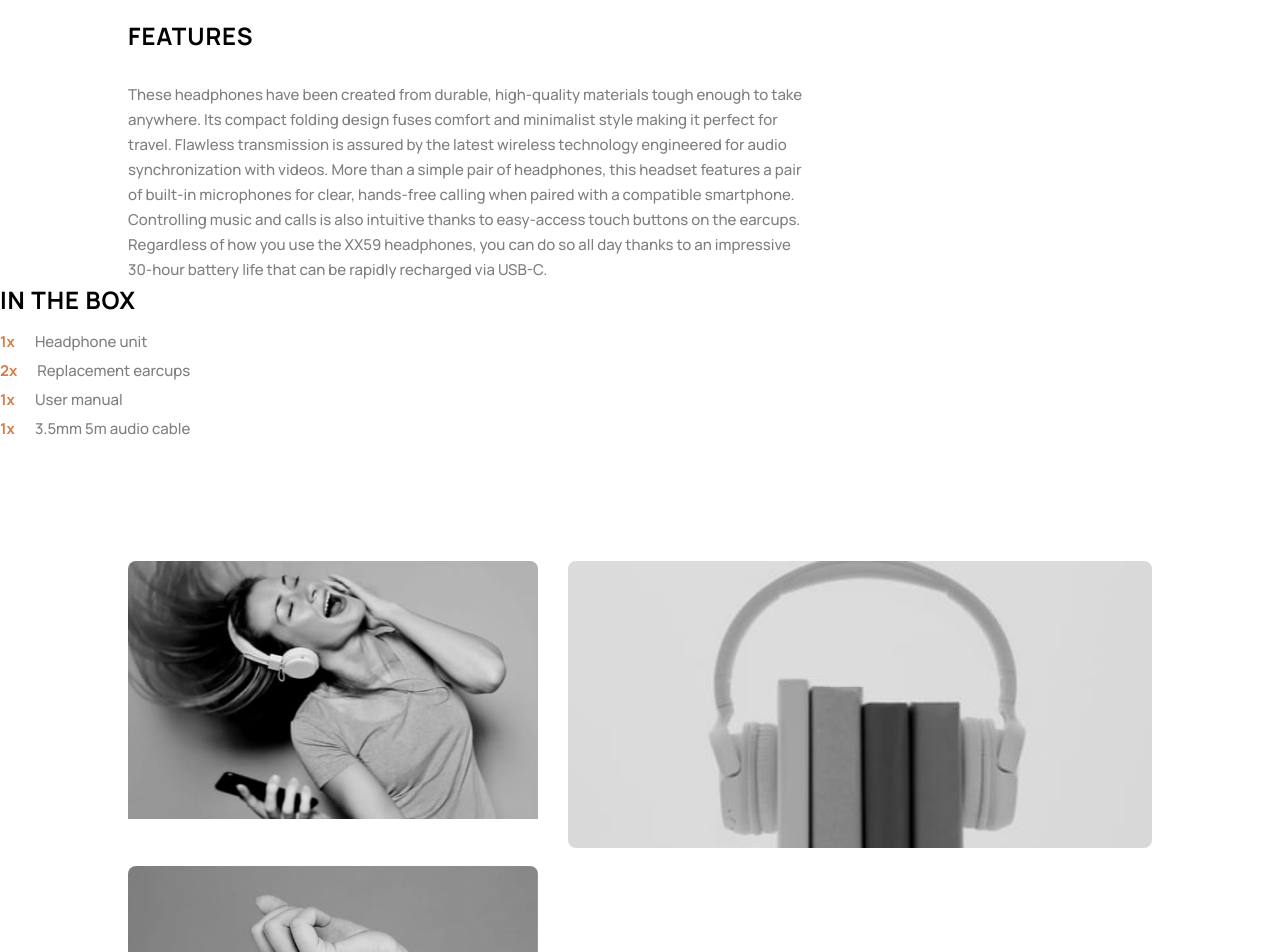
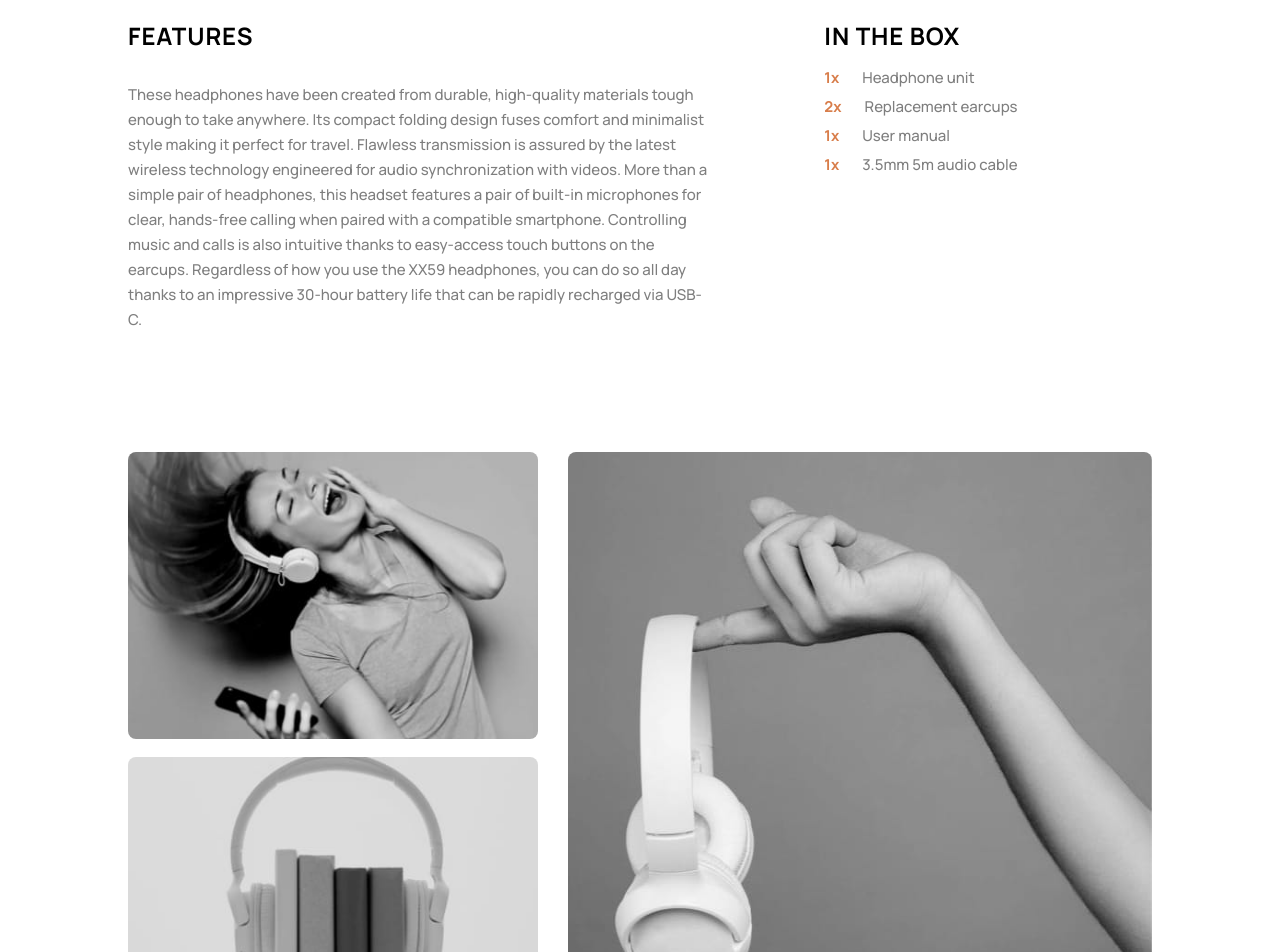
Before and after one commit to Ckola99/Ecom-site, a React (Vite) app in the folder audiophileSite/: page /product/xx59-headphones in a window 1280 px wide. Shown: the part 760-1712 px from the top of the page. Built offline with nearby package versions, Linux system fonts and the light colour scheme.

Commit message:
fix of errors

```diff
--- a/audiophileSite/src/pages/Checkout.jsx
+++ b/audiophileSite/src/pages/Checkout.jsx
@@ -347,7 +347,7 @@ const Checkout = () => {
 					</fieldset>
 				</form>
 
-				<div className="bg-white rounded-lg w-[327px] grid justify-self-center mt-10 h-auto p-5 md:w-[689px] lg:m-0 lg:w-[350px] lg:p-0 lg:col-start-2 lg:row-span-[50%] lg:flex lg:flex-col h-[80%] lg:overflow-auto">
+				<div className="bg-white rounded-lg w-[327px] grid justify-self-center mt-10 h-auto p-5 md:w-[689px] lg:m-0 lg:w-full lg:p-0 lg:col-start-2 lg:row-span-[50%] lg:flex lg:flex-col lg:h-[80%] lg:overflow-auto">
 					<h1 className="text-transform: uppercase py-7 px-5 font-bold text-[18px] ">
 						summary
 					</h1>
--- a/audiophileSite/src/pages/HomePage.jsx
+++ b/audiophileSite/src/pages/HomePage.jsx
@@ -49,9 +49,9 @@ const HomePage = () => {
       <div role="Hero" className="h-[600px] w-full flex place-content-center relative md:h-[729px] lg:place-content-start">
         <img
           srcSet={`
-            ${heroBgMobile} 300w,
-            ${heroBgTablet} 768w,
-            ${heroBgDesktop} 1024w
+            ${heroBgMobile} 300vw,
+            ${heroBgTablet} 768vw,
+            ${heroBgDesktop} 1024vw
           `}
           src={heroBgMobile} // fallback image
           alt="hero image"
@@ -115,9 +115,9 @@ const HomePage = () => {
       <div className="w-[327px] h-[320px] mx-auto my-6 flex items-center relative md:h-[320px] md:w-[689px] lg:w-[80%]">
         <img
           srcSet={`
-            ${speakerBg} 300w,
-            ${zx7bg} 768w,
-            ${zx7bgDesktop} 1024w
+            ${speakerBg} 300vw,
+            ${zx7bg} 768vw,
+            ${zx7bgDesktop} 1024vw
           `}
           src={speakerBg} // fallback image
           alt="zx7 speaker"
@@ -138,9 +138,9 @@ const HomePage = () => {
       <div className="grid mx-auto h-[424px] w-[327px] md:grid-cols-2 md:w-[689px] md:h-[320px] lg:w-[80%] lg:gap-8">
         <img
           srcSet={`
-            ${earphonesImg} 300w,
-            ${earphonesImgTablet} 768w,
-            ${earphonesImgDesktop} 1024w
+            ${earphonesImg} 300vw,
+            ${earphonesImgTablet} 768vw,
+            ${earphonesImgDesktop} 1024vw
           `}
           src={earphonesImg} // fallback image
           alt="earphones in case"
--- a/audiophileSite/src/pages/ProductPage.jsx
+++ b/audiophileSite/src/pages/ProductPage.jsx
@@ -1,47 +1,71 @@
 import { useParams, useNavigate } from "react-router-dom";
-import { useState, useEffect } from "react";
-import { Helmet } from "react-helmet";
 import productsData from "../data.json";
 import AddToCart from "../components/AddToCart";
 import Items from "../components/Items";
 import Suggestions from "../components/Suggestions";
+import { useState, useEffect } from "react";
+import { Helmet } from "react-helmet";
 
-// Utility functions
-const determineScreenSize = (width) => {
-	if (width >= 1024) return "desktop";
-	if (width >= 768) return "tablet";
-	return "mobile";
+const ProductPage = () => {
+	const [screenSize, setScreenSize] = useState("mobile");
+
+	useEffect(() => {
+		const handleResize = () => {
+			if (window.innerWidth >= 1024) {
+				setScreenSize("desktop");
+			} else if (window.innerWidth >= 768) {
+				setScreenSize("tablet");
+			} else {
+				setScreenSize("mobile");
+			}
 		};
 
-const formatPrice = (price) => price.toLocaleString();
+		window.addEventListener("resize", handleResize);
 
-const generateImageUrl = (productSlug, screenSize, imageType) => {
-	return `/assets/product-${productSlug}/${screenSize}/image-${imageType}.jpg`;
+		// Check initial width on component mount
+		handleResize();
+
+		return () => {
+			window.removeEventListener("resize", handleResize);
 		};
-
-const ProductPage = () => {
-	const [screenSize, setScreenSize] = useState(determineScreenSize(window.innerWidth));
-
-	const handleResize = () => setScreenSize(determineScreenSize(window.innerWidth));
-
-	useEffect(() => {
-		window.addEventListener("resize", handleResize);
-		return () => window.removeEventListener("resize", handleResize);
 	}, []);
 
 	const { productSlug } = useParams();
 	const product = productsData.find((p) => p.slug === productSlug);
+	const picUrl = `/assets/product-${productSlug}/${
+		screenSize === "tablet"
+			? "tablet"
+			: screenSize === "desktop"
+			? "desktop"
+			: "mobile"
+	}/image-category-page-preview.jpg`;
+	const productPic1 = `/assets/product-${productSlug}/${
+		screenSize === "tablet"
+			? "tablet"
+			: screenSize === "desktop"
+			? "desktop"
+			: "mobile"
+	}/image-gallery-1.jpg`;
+	const productPic2 = `/assets/product-${productSlug}/${
+		screenSize === "tablet"
+			? "tablet"
+			: screenSize === "desktop"
+			? "desktop"
+			: "mobile"
+	}/image-gallery-2.jpg`;
+	const productPic3 = `/assets/product-${productSlug}/${
+		screenSize === "tablet"
+			? "tablet"
+			: screenSize === "desktop"
+			? "desktop"
+			: "mobile"
+	}/image-gallery-3.jpg`;
 	const navigate = useNavigate();
+	const formattedPrice = product.price.toLocaleString();
 
 	if (!product) {
 		return <div>Product not found</div>;
 	}
-
-	// Image URLs
-	const picUrl = generateImageUrl(productSlug, screenSize, "category-page-preview");
-	const productPic1 = generateImageUrl(productSlug, screenSize, "gallery-1");
-	const productPic2 = generateImageUrl(productSlug, screenSize, "gallery-2");
-	const productPic3 = generateImageUrl(productSlug, screenSize, "gallery-3");
 
 	return (
 		<div>
@@ -58,22 +82,6 @@ const ProductPage = () => {
 			>
 				Go Back
 			</button>
-
-			<ProductDetails product={product} picUrl={picUrl} formattedPrice={formatPrice(product.price)} />
-			<ProductFeatures features={product.features} />
-			<ProductInTheBox items={product.includes} />
-
-			<ImageGallery images={[productPic1, productPic2, productPic3]} productName={product.name} />
-
-			<Suggestions product={product} />
-			<Items />
-		</div>
-	);
-};
-
-// Extracted Components
-
-const ProductDetails = ({ product, picUrl, formattedPrice }) => (
 			<div className="mt-[30px] w-[327px] h-auto mx-auto flex flex-col gap-7 md:grid md:grid-cols-[281px_339px] md:w-[689px] md:h-[480px] md:gap-[69px] lg:w-[80%] lg:grid-cols-2 lg:gap-[11%] lg:h-[560px]">
 				<div className="md:bg-second-gray md:flex md:items-center md:w-[281px] md:rounded-lg lg:w-full">
 					<img
@@ -83,11 +91,11 @@ const ProductDetails = ({ product, picUrl, formattedPrice }) => (
 					/>
 				</div>
 				<div className="md:w-[339px] md:h-[auto] md:flex md:flex-col md:gap-6 md:justify-center flex flex-col gap-6 lg:w-[90%]">
-			{product.new && (
+					{product.new ? (
 						<p className="text-transform: uppercase text-main-orange tracking-[10px] text-[14px] md:tracking-[8.57px]">
 							new product
 						</p>
-			)}
+					) : null}
 					<h2 className="text-transform: uppercase font-bold text-[28px] tracking-[1px]">
 						{product.name}
 					</h2>
@@ -100,45 +108,73 @@ const ProductDetails = ({ product, picUrl, formattedPrice }) => (
 					<AddToCart product={product} />
 				</div>
 			</div>
-);
-
-const ProductFeatures = ({ features }) => (
-	<div className="lg:grid lg:grid-cols-[57%_32%] lg:w-[80%] lg:mx-auto lg:mt-20 lg:gap-[11%]">
-		<div className="w-[327px] h-auto flex flex-col mx-auto my-[70px] justify-between md:w-[689px] gap-7 lg:m-0">
+			<div className=" lg:grid lg:grid-cols-[57%_32%] lg:w-[80%] lg:mx-auto lg:mt-20 lg:gap-[11%]">
+				<div className="w-[327px] h-auto flex flex-col mx-auto my-[70px] justify-between md:w-[689px] gap-7 lg:m-0 lg:w-full">
 					<h2 className="font-bold text-2xl leading-[36px] tracking-[0.86px] text-transform: uppercase">
 						Features
 					</h2>
 					<p className="text-[15px] leading-[25px] opacity-50 font-medium">
-				{features}
+						{product.features}
 					</p>
 				</div>
-	</div>
-);
-
-const ProductInTheBox = ({ items }) => (
 				<div className="w-[327px] h-[217px] mx-auto flex flex-col justify-between md:w-[549px] md:h-[159px] md:grid md:grid-cols-2 md:mx-0 md:ml-10 md:gap-[11px] lg:ml-0 lg:flex lg:flex-col">
 					<h2 className="text-transform: uppercase font-bold text-2xl leading-[36px] tracking-[0.86px]">
 						in the box
 					</h2>
-		<div className="w-[210px] h-[157px] md:flex md:flex-col md:justify-between md:justify-self-end">
-			{items.map((item, index) => (
-				<p key={index} className="text-[15px] leading-[25px] font-medium w-">
-					<span className="text-main-orange font-bold mr-5">{item.quantity}x</span>
-					<span className="opacity-50">{item.item}</span>
+					<div className="w-[210px] h-[157px] md:flex md:flex-col md:justify-between  md:justify-self-end ">
+						{product.includes.map(
+							(item, index) => (
+								<p
+									key={
+										index
+									}
+									className="text-[15px] leading-[25px] font-medium w-"
+								>
+									{" "}
+									<span className="text-main-orange font-bold mr-5">
+										{
+											item.quantity
+										}
+										x
+									</span>{" "}
+									<span className="opacity-50">
+										{
+											item.item
+										}
+									</span>
 								</p>
-			))}
+							)
+						)}
 					</div>
 				</div>
-);
-
-const ImageGallery = ({ images, productName }) => (
+			</div>
 			<div className="w-[327px] h-[756px] mx-auto my-[70px] flex flex-col justify-between md:grid md:grid-cols-[277px_413px] md:w-[690px] md:h-[368px] md:mt-[120px] md:gap-[18px] lg:w-[80%] lg:grid-cols-[40%_57%] lg:h-[592px]">
-		{images.map((image, index) => (
-			<div key={index} className="w-[327px] h-[174px] overflow-hidden rounded-lg md:w-[277px] lg:w-full lg:h-full">
-				<img src={image} alt={`${productName} - Image ${index + 1}`} className="lg:w-full" />
+				<div className="w-[327px] h-[174px] overflow-hidden rounded-lg md:row-start-1 md:row-span-1 md:w-[277px] lg:w-full lg:h-full">
+					<img
+						src={productPic1}
+						alt={product.name}
+						className="lg:w-full lg:h-full"
+					/>
 				</div>
-		))}
+				<div className="w-[327px] h-[174px] rounded-lg overflow-hidden md:col-start-1 md:col-span-1 md:row-start-2 md:row-span-1 md:w-[277px] lg:w-full lg:h-full">
+					<img
+						src={productPic2}
+						alt={product.name}
+						className="lg:w-full lg:h-full"
+					/>
+				</div>
+				<div className="w-[327px] h-[368px] rounded-lg overflow-hidden md:col-start-2 md:col-span-1 md:row-start-1 md:row-span-2 md:w-[395px] lg:w-full lg:h-full">
+					<img
+						src={productPic3}
+						alt={product.name}
+						className="lg:w-full lg:h-full"
+					/>
+				</div>
+			</div>
+			<Suggestions product={product} />
+			<Items />
 		</div>
 	);
+};
 
 export default ProductPage;
```
Lines whose indentation alone changed are shown as unchanged.
